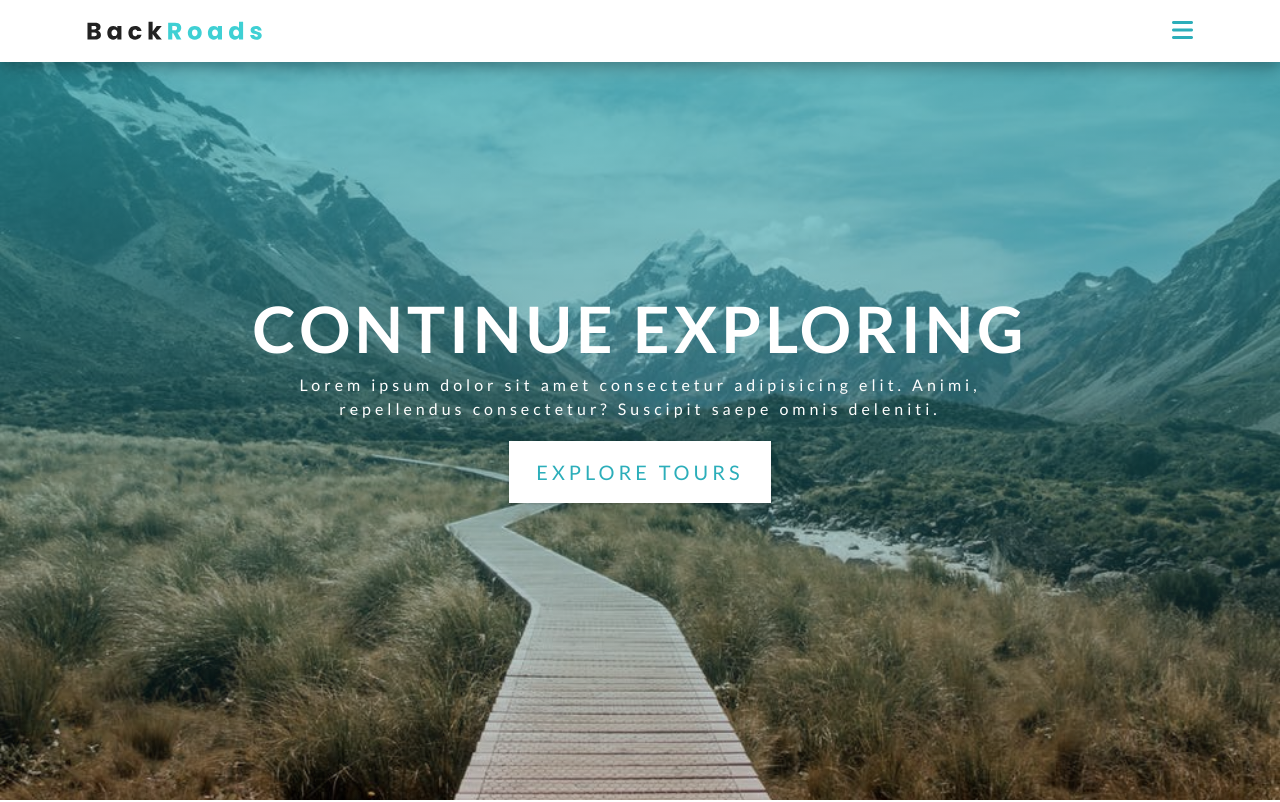
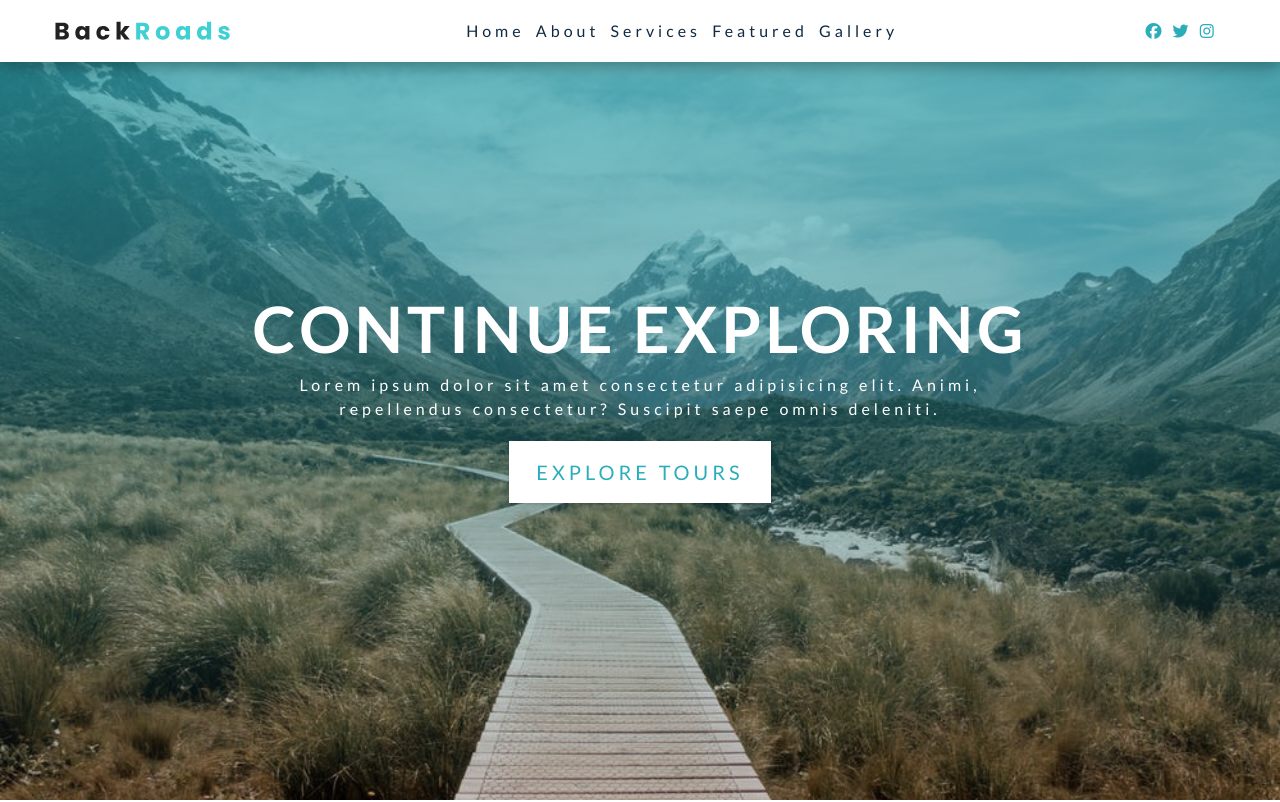
Before and after one commit to munish710/backdrops-tours, a plain HTML site: page index.html in a window 1280 px wide. Shown: the top 802 px of the page. Drawn offline with Linux system fonts and the light colour scheme.

Commit message:
added navbar desktop

```diff
--- a/css/styles.css
+++ b/css/styles.css
@@ -243,6 +243,55 @@ Navbar
 
 .show-links {
   height: 280px;
+}
+
+@media screen and (min-width: 992px) {
+  /* hide toggle button */
+  .navbar {
+    padding: 1rem 2rem;
+  }
+  .nav-toggle {
+    display: none;
+  }
+
+  .nav-center {
+    display: flex;
+    justify-content: space-between;
+    align-items: center;
+    flex-wrap: wrap;
+  }
+  .nav-links {
+    height: auto;
+    display: flex;
+  }
+
+  .nav-header {
+    padding: 0 0;
+  }
+  .nav-link {
+    padding: 0 0;
+    margin-right: 0.7rem;
+  }
+
+  .nav-link:hover {
+    padding: 0;
+    color: var(--clr-primary-5);
+    background: transparent;
+  }
+
+  .nav-icons {
+    display: flex;
+  }
+
+  .nav-icon {
+    margin-right: 0.7rem;
+    color: var(--clr-primary-5);
+    font-size: 1.2;
+    transition: var(--transition);
+  }
+  .nav-icon:hover {
+    color: var(--clr-primary-8);
+  }
 }
 /*
 ===============
```
